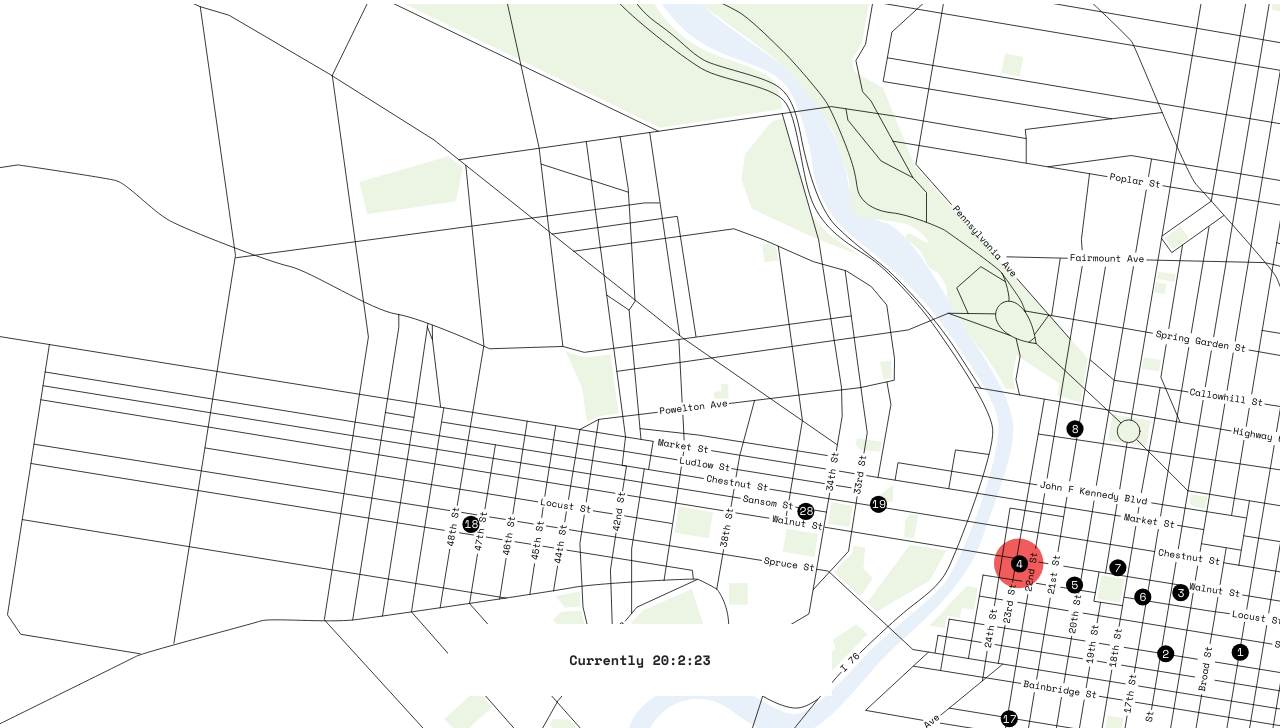
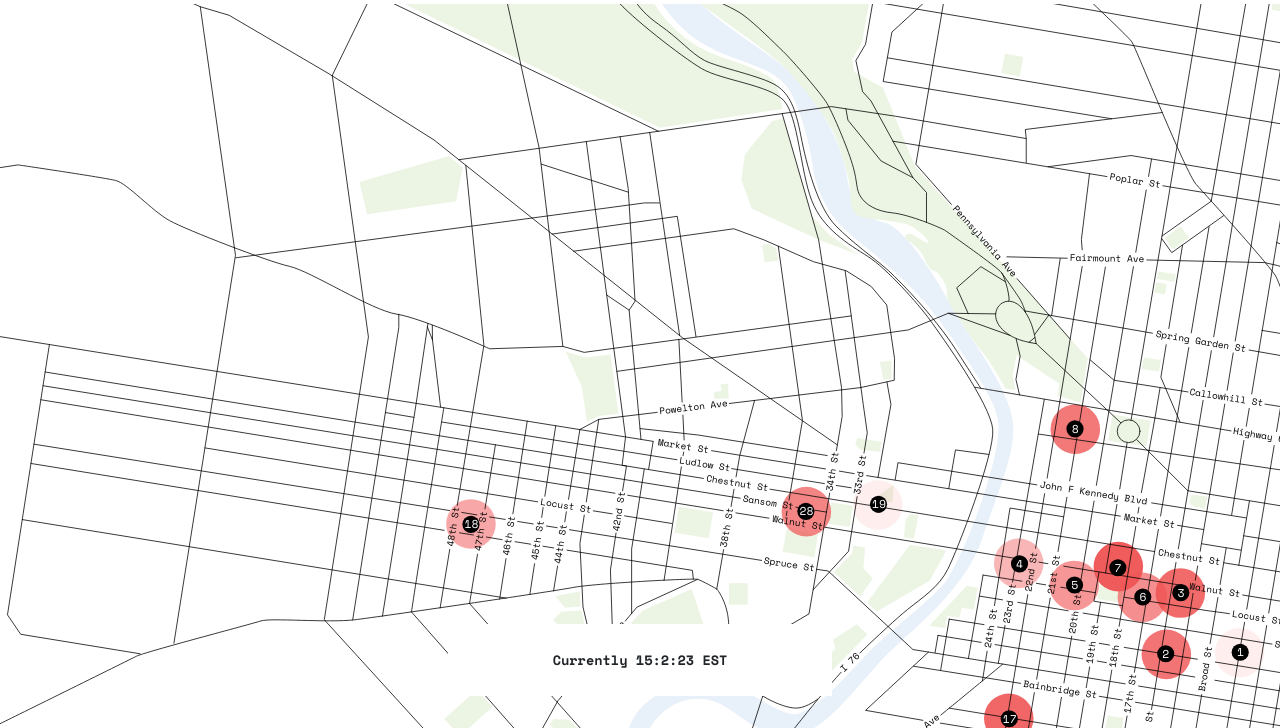
Before and after one commit to estheryjeon/popular-coffee, a plain HTML site: page index.html in a window 1280 px wide. Shown: the part 72-800 px from the top of the page. Drawn offline with nearby package versions, Linux system fonts and the light colour scheme.

Commit message:
timezone

```diff
--- a/index.html
+++ b/index.html
@@ -36,7 +36,7 @@
 
   <div class="footer">
     <div class="slider">
-      Currently  <span id="time"></span>
+      Currently <span id="time"></span> EST
     </div>
   </div>
 
--- a/main.js
+++ b/main.js
@@ -4,24 +4,45 @@ $(document).ready(function() {
   var close = document.getElementById("close");
 
   var today = new Date();
-  var day = today.getDay();
-  var hour = today.getHours();
+  var future = new Date();
+  future.setTime(future.getTime() + 3600000);
+  future.setMinutes(0);
+  future.setSeconds(0);
 
-  function time() {
-    var d = new Date();
-    var s = d.getSeconds();
-    var m = d.getMinutes();
-    var h = d.getHours();
+  var timeout = (future.getTime() - today.getTime());
+  setTimeout(function() { window.location.reload(true); }, timeout);
+
+  // timezone update
+
+  function calcTime() {
+    d = new Date();
+    utc = d.getTime() + (d.getTimezoneOffset() * 60000);
+    nd = new Date(utc + (3600000*(-5)));
+    var s = nd.getSeconds();
+    var m = nd.getMinutes();
+    var h = nd.getHours();
     var currentTime = h + ":" + m + ":" + s;
     $('#time').empty().append(currentTime);
-  };
+    return nd;
+  }
 
-  setInterval(time, 1000);
+  setInterval(calcTime, 1000);
 
-  for (i=0; i<local_data.length; i++) {
-    var newOpacity = '0.' + local_data[i].populartimes[day].data[hour];
-    $("#" + local_data[i].tag).css('opacity', newOpacity);
+  // opacity update
+
+  function opacity() {
+    var time = calcTime();
+    var hour = time.getHours();
+    var day = time.getDay();
+    for (i=0; i<local_data.length; i++) {
+      var newOpacity = '0.' + local_data[i].populartimes[day].data[hour];
+      $("#" + local_data[i].tag).css('opacity', newOpacity);
+    }
   }
+
+  opacity();
+
+  // pop up information
 
   $('.popular').click(function(e) {
     var id = $(e.target).prop('id');
```
Also changed, not shown: 1 other file.
